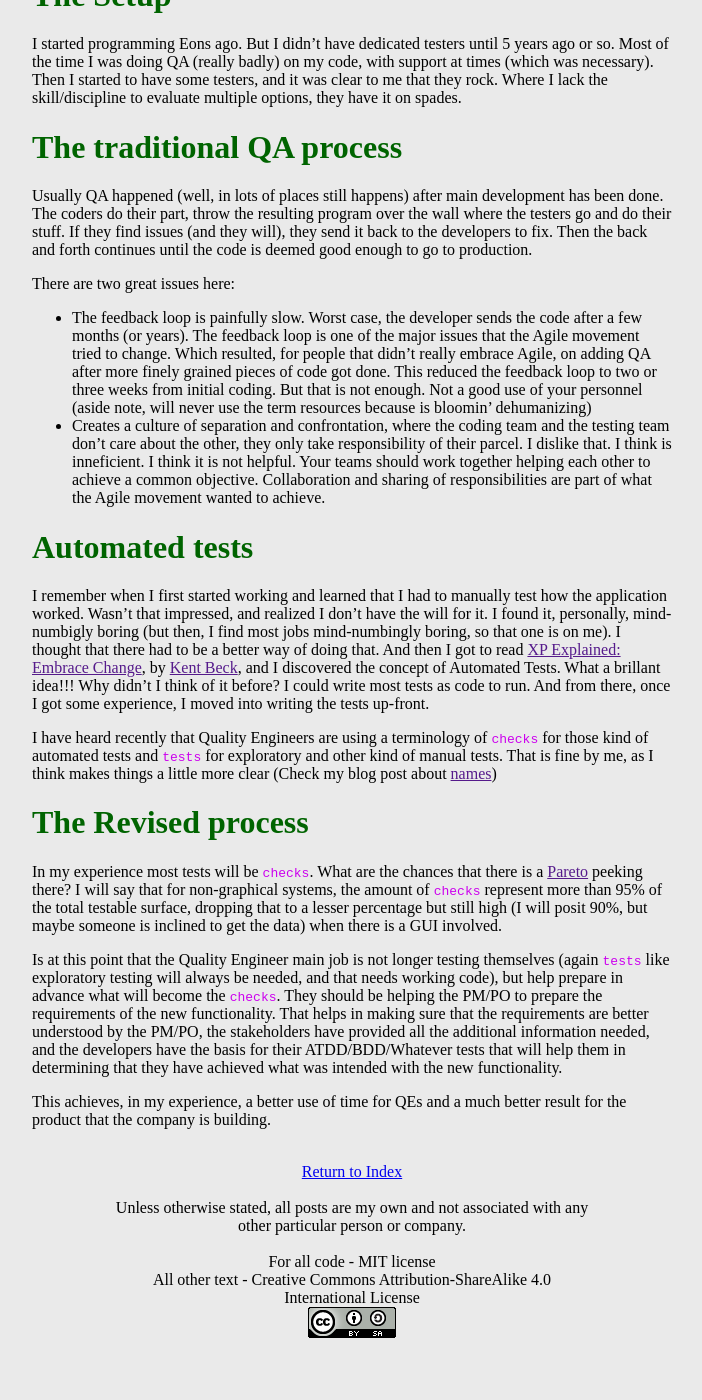
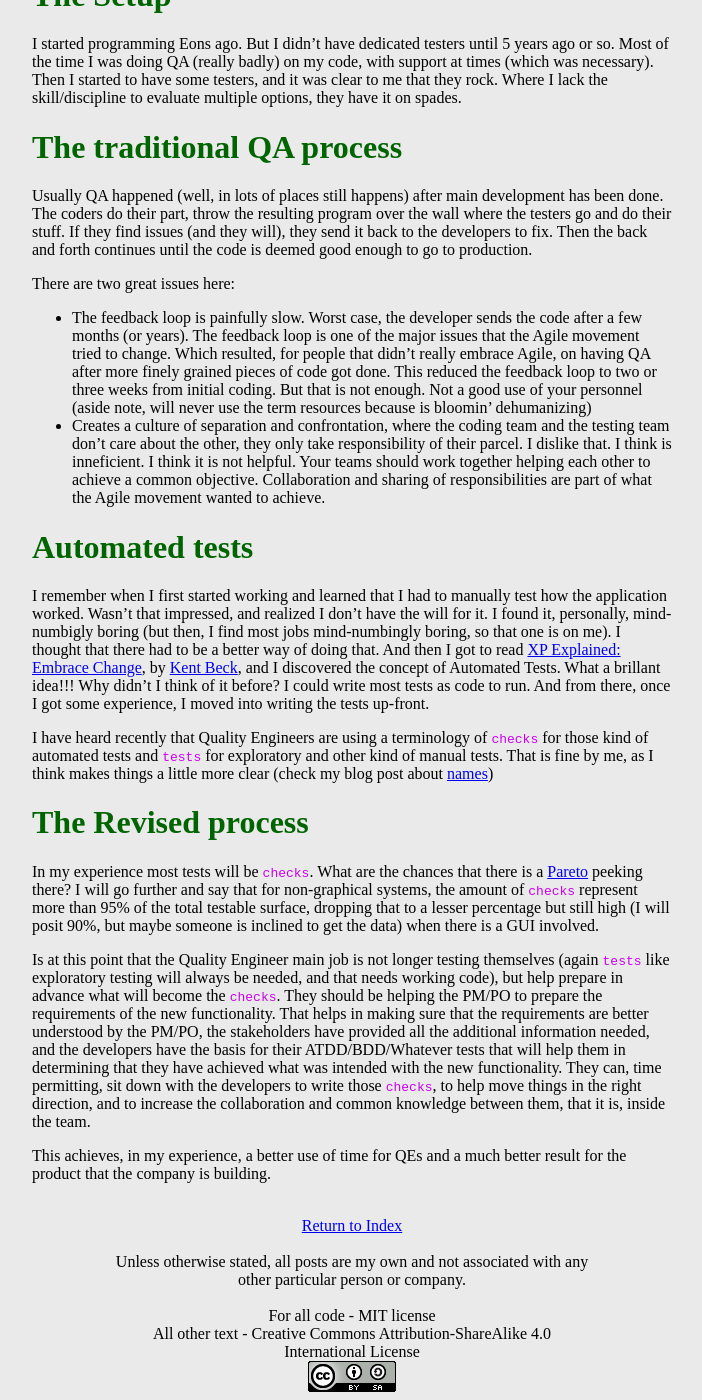
Before and after one commit to MiyamotoAkira/website, a Jekyll site: the page built from _posts/2020-01-28-QA-and-testers.md, in a window 1280 px wide and 1400 px high, scrolled down 412 px. Shown: the whole window, without its empty margins (288-990 px from the left). Built offline with Jekyll 4.4.1, drawn with Linux system fonts in a browser that asks for light colours; before the commit the page ends 1758 px from its top, so only the background shows below that; some of the changed text lies outside the part shown.

Commit message:
Further changes to the text

```diff
--- a/_posts/2020-01-28-QA-and-testers.md
+++ b/_posts/2020-01-28-QA-and-testers.md
@@ -16,18 +16,18 @@ Usually QA happened (well, in lots of places still happens) after main developme
 
 There are two great issues here:
 
-- The feedback loop is painfully slow. Worst case, the developer sends the code after a few months (or years). The feedback loop is one of the major issues that the Agile movement tried to change. Which resulted, for people that didn't really embrace Agile, on adding QA after more finely grained pieces of code got done. This reduced the feedback loop to two or three weeks from initial coding. But that is not enough. Not a good use of your personnel (aside note, will never use the term resources because is bloomin' dehumanizing)
+- The feedback loop is painfully slow. Worst case, the developer sends the code after a few months (or years). The feedback loop is one of the major issues that the Agile movement tried to change. Which resulted, for people that didn't really embrace Agile, on having QA after more finely grained pieces of code got done. This reduced the feedback loop to two or three weeks from initial coding. But that is not enough. Not a good use of your personnel (aside note, will never use the term resources because is bloomin' dehumanizing)
 - Creates a culture of separation and confrontation, where the coding team and the testing team don't care about the other, they only take responsibility of their parcel. I dislike that. I think is inneficient. I think it is not helpful. Your teams should work together helping each other to achieve a common objective. Collaboration and sharing of responsibilities are part of what the Agile movement wanted to achieve.
 
 # Automated tests
-I remember when I first started working and learned that I had to manually test how the application worked. Wasn't that impressed, and realized I don't have the will for it. I found it, personally, mind-numbigly boring (but then, I find most jobs mind-numbingly boring, so that one is on me). I thought that there had to be a better way of doing that. And then I got to read [XP Explained: Embrace Change](),  by [Kent Beck](), and I discovered the concept of Automated Tests. What a brillant idea!!! Why didn't I think of it before? I could write most tests as code to run. And from there, once I got some experience, I moved into writing the tests up-front.
+I remember when I first started working and learned that I had to manually test how the application worked. Wasn't that impressed, and realized I don't have the will for it. I found it, personally, mind-numbigly boring (but then, I find most jobs mind-numbingly boring, so that one is on me). I thought that there had to be a better way of doing that. And then I got to read [XP Explained: Embrace Change](https://www.goodreads.com/book/show/67833.Extreme_Programming_Explained?from_search=true&qid=Z67GFhVsnW&rank=3),  by [Kent Beck](https://www.kentbeck.com/), and I discovered the concept of Automated Tests. What a brillant idea!!! Why didn't I think of it before? I could write most tests as code to run. And from there, once I got some experience, I moved into writing the tests up-front.
 
-I have heard recently that Quality Engineers are using a terminology of `checks` for those kind of automated tests and `tests` for exploratory and other kind of manual tests. That is fine by me, as I think makes things a little more clear (Check my blog post about [names]())
+I have heard recently that Quality Engineers are using a terminology of `checks` for those kind of automated tests and `tests` for exploratory and other kind of manual tests. That is fine by me, as I think makes things a little more clear (check my blog post about [names]({% post_url 2020-01-21-names-do-matter %}))
 
 # The Revised process
 
-In my experience most tests will be `checks`. What are the chances that there is a [Pareto]() peeking there? I will say that for non-graphical systems, the amount of `checks` represent more than 95% of the total testable surface, dropping that to a lesser percentage but still high (I will posit 90%, but maybe someone is inclined to get the data) when there is a GUI involved.
+In my experience most tests will be `checks`. What are the chances that there is a [Pareto](https://en.wikipedia.org/wiki/Pareto_principle) peeking there? I will go further and say that for non-graphical systems, the amount of `checks` represent more than 95% of the total testable surface, dropping that to a lesser percentage but still high (I will posit 90%, but maybe someone is inclined to get the data) when there is a GUI involved.
 
-Is at this point that the Quality Engineer main job is not longer testing themselves (again `tests` like exploratory testing will always be needed, and that needs working code), but help prepare in advance what will become the `checks`. They should be helping the PM/PO to prepare the requirements of the new functionality. That helps in making sure that the requirements are better understood by the PM/PO, the stakeholders have provided all the additional information needed, and the developers have the basis for their ATDD/BDD/Whatever tests that will help them in determining that they have achieved what was intended with the new functionality.
+Is at this point that the Quality Engineer main job is not longer testing themselves (again `tests` like exploratory testing will always be needed, and that needs working code), but help prepare in advance what will become the `checks`. They should be helping the PM/PO to prepare the requirements of the new functionality. That helps in making sure that the requirements are better understood by the PM/PO, the stakeholders have provided all the additional information needed, and the developers have the basis for their ATDD/BDD/Whatever tests that will help them in determining that they have achieved what was intended with the new functionality. They can, time permitting, sit down with the developers to write those `checks`, to help move things in the right direction, and to increase the collaboration and common knowledge between them, that it is, inside the team.
 
 This achieves, in my experience, a better use of time for QEs and a much better result for the product that the company is building.
```
Also changed, not shown: other parts of _posts/2020-01-28-QA-and-testers.md (+2 -2 lines).
